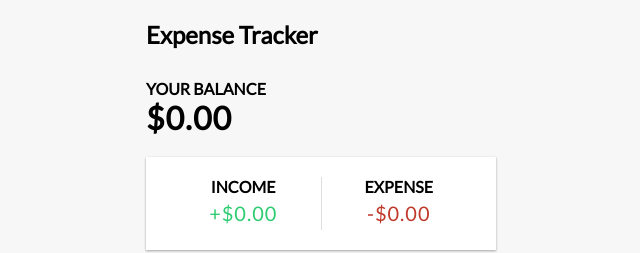
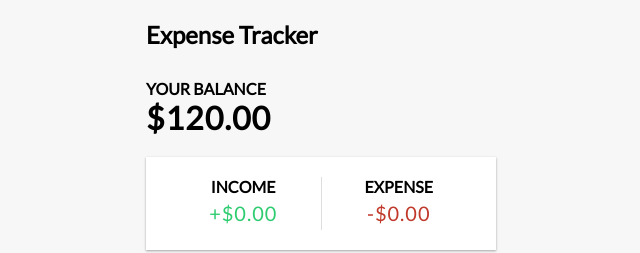
Before and after one commit to YawTeh/MERN-AlphaBudgeteers, a React (Create React App) app: page / in a window 1280 px wide. Shown: the top 253 px of the page, without its empty margins (319-959 px from the left). Built offline with nearby package versions, Linux system fonts and the light colour scheme.

Commit message:
Created Balance

```diff
--- a/src/components/Balance.js
+++ b/src/components/Balance.js
@@ -1,12 +1,18 @@
-import React from 'react'
+import React, { useContext } from "react";
+import { GlobalContext } from "../context/GlobalState";
 
 const Balance = () => {
+    const { transactions } = useContext(GlobalContext);
+
+    const amounts = transactions.map((transaction) => transaction.amount);
+    const total = amounts.reduce((acc, item) => (acc += item), 0).toFixed(2);
+
     return (
         <>
             <h4>Your Balance</h4>
-            <h1>$0.00</h1>
+            <h1>${total}</h1>
         </>
-    )
-}
+    );
+};
 
-export default Balance
+export default Balance;
```
